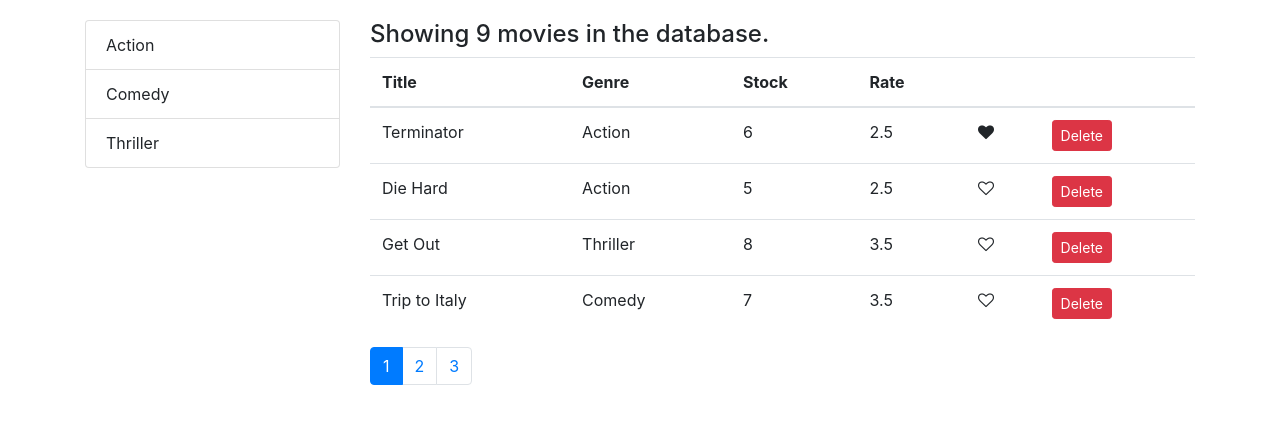
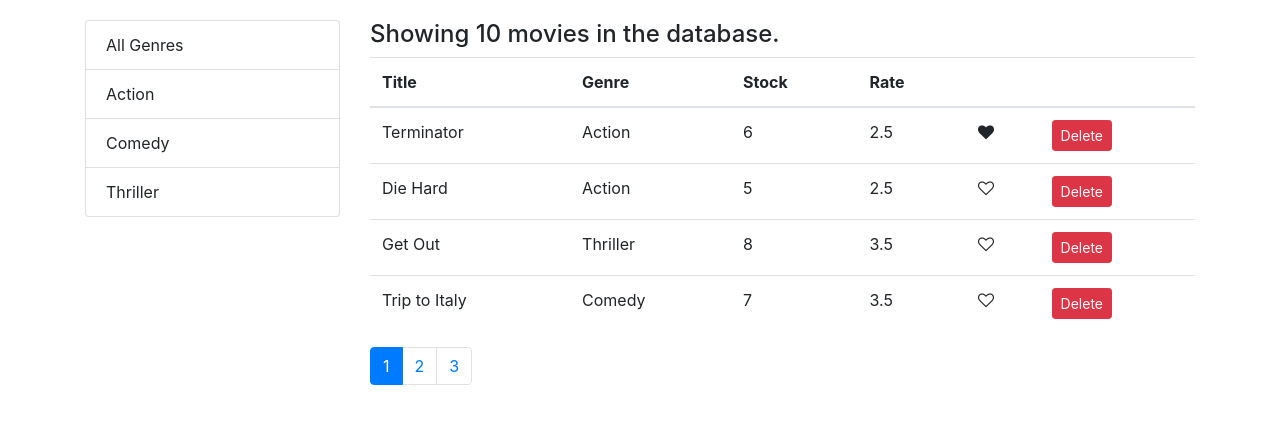
Before and after one commit to Shailendra9k/vidly-project, a React (Create React App) app: page / in a window 1280 px wide. Shown: the top 424 px of the page. Built offline with nearby package versions, Linux system fonts and the light colour scheme.

Commit message:
filtering added

```diff
--- a/src/components/common/listGroup.jsx
+++ b/src/components/common/listGroup.jsx
@@ -1,11 +1,23 @@
 import React from "react";
 
 const ListGroup = props => {
-  const { items, textProperty, valueProperty } = props;
+  const {
+    items,
+    textProperty,
+    valueProperty,
+    selectedItem,
+    onItemSelect
+  } = props;
   return (
     <ul className="list-group">
       {items.map(item => (
-        <li key={item[valueProperty]} className="list-group-item">
+        <li
+          onClick={() => onItemSelect(item)}
+          key={item[valueProperty]}
+          className={
+            item === selectedItem ? "list-group-item active" : "list-group-item"
+          }
+        >
           {item[textProperty]}
         </li>
       ))}
@@ -13,4 +25,9 @@
   );
 };
 
+ListGroup.defaultProps = {
+  textProperty: "name",
+  valueProperty: "_id"
+};
+
 export default ListGroup;
--- a/src/components/movies.jsx
+++ b/src/components/movies.jsx
@@ -15,7 +15,8 @@
   };
 
   componentDidMount() {
-    this.setState({ movies: getMovies(), genres: getGenres() });
+    const genres = [{ name: "All Genres" }, ...getGenres()];
+    this.setState({ movies: getMovies(), genres: genres });
   }
 
   handleDelete = movie => {
@@ -36,29 +37,38 @@
   };
 
   handleGenreSelect = genre => {
-    console.log(genre);
+    this.setState({ selectedGenre: genre, currentPage: 1 });
   };
 
   render() {
     const { length: count } = this.state.movies;
-    const { pageSize, currentPage, movies: allMovies } = this.state;
+    const {
+      pageSize,
+      currentPage,
+      selectedGenre,
+      movies: allMovies
+    } = this.state;
 
     if (count === 0) return <p>There are no movies in the database.</p>;
 
-    const movies = paginate(allMovies, currentPage, pageSize);
+    const filtered =
+      selectedGenre && selectedGenre._id
+        ? allMovies.filter(m => m.genre._id === selectedGenre._id)
+        : allMovies;
+
+    const movies = paginate(filtered, currentPage, pageSize);
 
     return (
       <div className="row">
         <div className="col-3">
           <ListGroup
             items={this.state.genres}
-            textProperty="name"
-            valueProperty="_id"
+            selectedItem={this.state.selectedGenre}
             onItemSelect={this.handleGenreSelect}
           />
         </div>
         <div className="col">
-          <h4>Showing {count} movies in the database.</h4>
+          <h4>Showing {filtered.length} movies in the database.</h4>
           <table className="table">
             <thead>
               <tr>
@@ -96,7 +106,7 @@
             </tbody>
           </table>
           <Pagination
-            itemsCount={count}
+            itemsCount={filtered.length}
             pageSize={pageSize}
             currentPage={currentPage}
             onPageChange={this.handlePageChange}
--- a/src/services/fakeMovieService.js
+++ b/src/services/fakeMovieService.js
@@ -65,6 +65,13 @@
     genre: { _id: "5b21ca3eeb7f6fbccd471818", name: "Action" },
     numberInStock: 7,
     dailyRentalRate: 3.5
+  },
+  {
+    _id: "5b21ca3eeb7f6fbccd47182",
+    title: "Golmaal",
+    genre: { _id: "5b21ca3eeb7f6fbccd471814", name: "Comedy" },
+    numberInStock: 5,
+    dailyRentalRate: 3.5
   }
 ];
 
```
